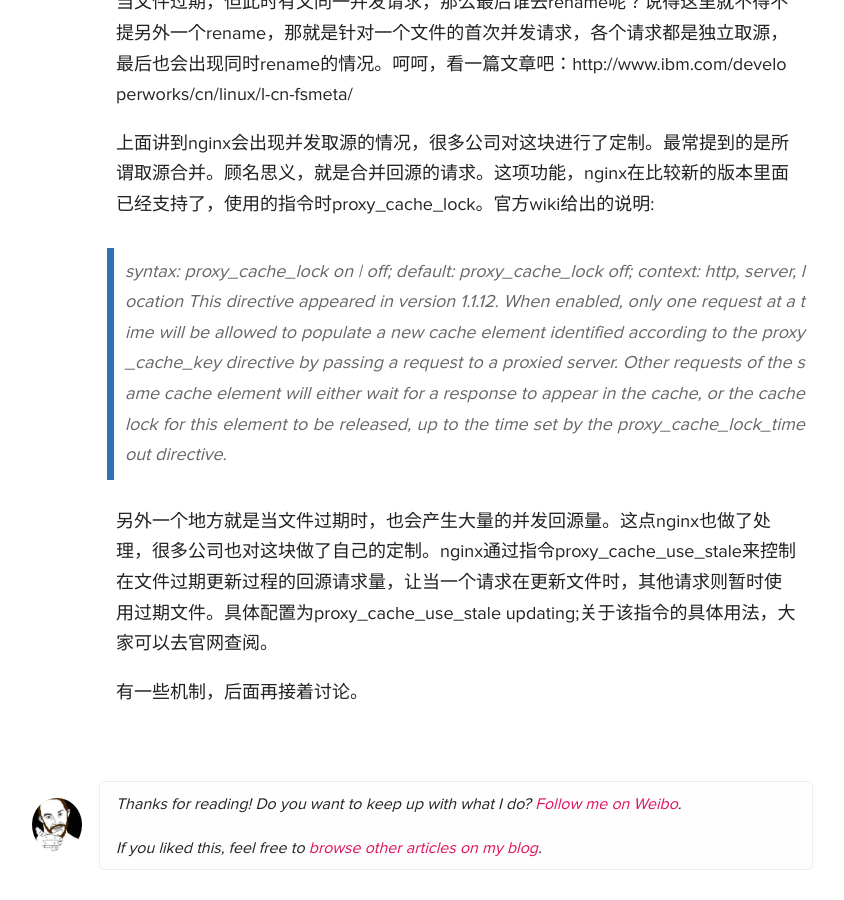
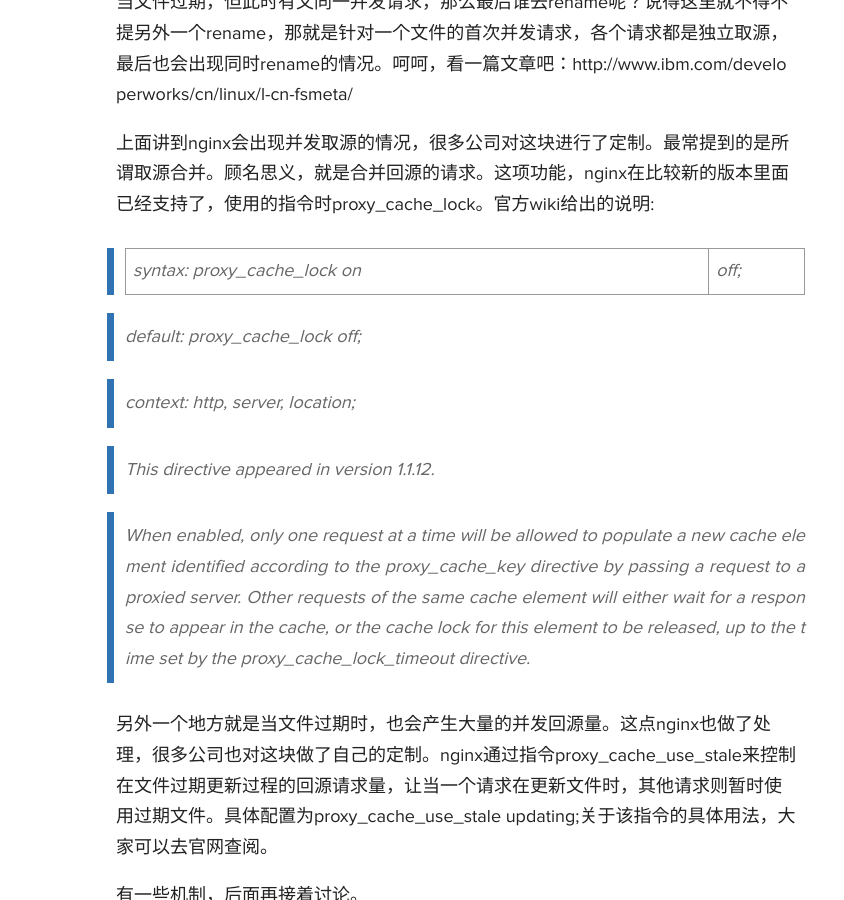
Before and after one commit to flashbuckets/dmeearm.github.io, a Jekyll site: the page built from _posts/2014-11-30-cacheserver2.md, in a window 1280 px wide and 900 px high, scrolled down 2735 px. Shown: the whole window, without its empty margins (184-1028 px from the left). Built offline with Jekyll 4.4.1, drawn with Linux system fonts in a browser that asks for light colours; Markdown is read by kramdown in place of the engine named in the settings; comment, search, counter and statistics services are not loaded.

```diff
--- a/_posts/2014-11-30-cacheserver2.md
+++ b/_posts/2014-11-30-cacheserver2.md
@@ -35,10 +35,14 @@ tags: [dev]
 上面讲到nginx会出现并发取源的情况，很多公司对这块进行了定制。最常提到的是所谓取源合并。顾名思义，就是合并回源的请求。这项功能，nginx在比较新的版本里面已经支持了，使用的指令时proxy_cache_lock。官方wiki给出的说明:
 
 >syntax: proxy_cache_lock on | off;
+
 >default: proxy_cache_lock off;
->context: http, server, location
+
+>context: http, server, location;
+
 >This directive appeared in version 1.1.12.
-When enabled, only one request at a time will be allowed to populate a new cache element identified according to the proxy_cache_key directive by passing a request to a proxied server. Other requests of the same cache element will either wait for a response to appear in the cache, or the cache lock for this element to be released, up to the time set by the proxy_cache_lock_timeout directive.
+
+>When enabled, only one request at a time will be allowed to populate a new cache element identified according to the proxy_cache_key directive by passing a request to a proxied server. Other requests of the same cache element will either wait for a response to appear in the cache, or the cache lock for this element to be released, up to the time set by the proxy_cache_lock_timeout directive.
 
 另外一个地方就是当文件过期时，也会产生大量的并发回源量。这点nginx也做了处理，很多公司也对这块做了自己的定制。nginx通过指令proxy_cache_use_stale来控制在文件过期更新过程的回源请求量，让当一个请求在更新文件时，其他请求则暂时使用过期文件。具体配置为proxy_cache_use_stale updating;关于该指令的具体用法，大家可以去官网查阅。
 
```
Also changed, not shown: 2 other files.
